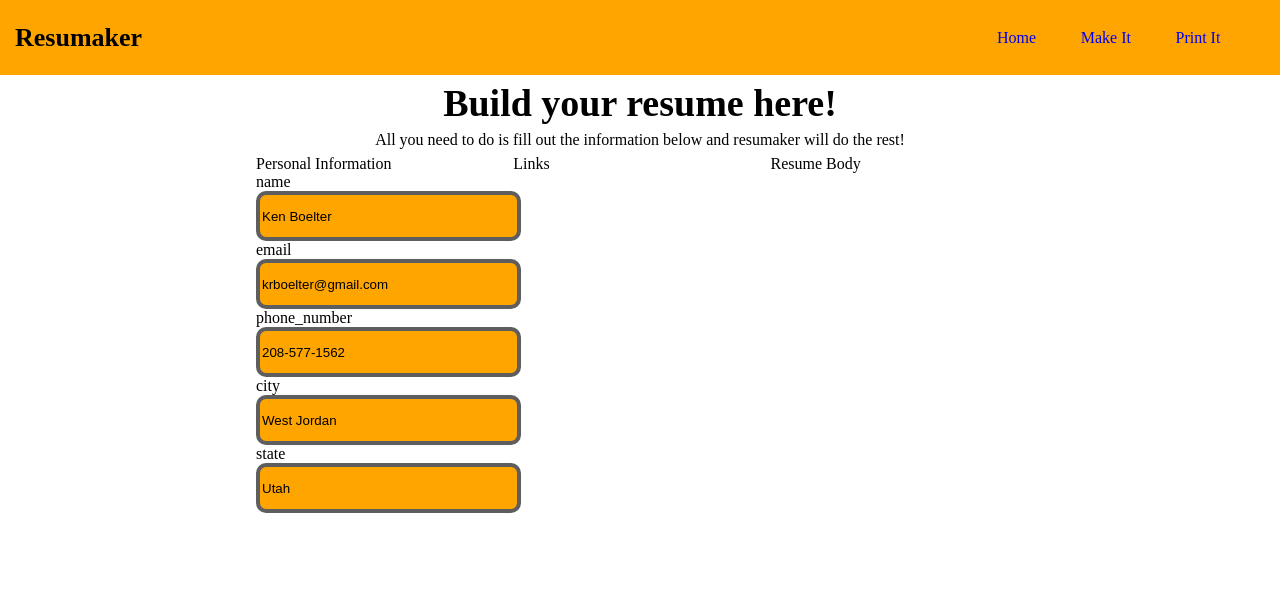
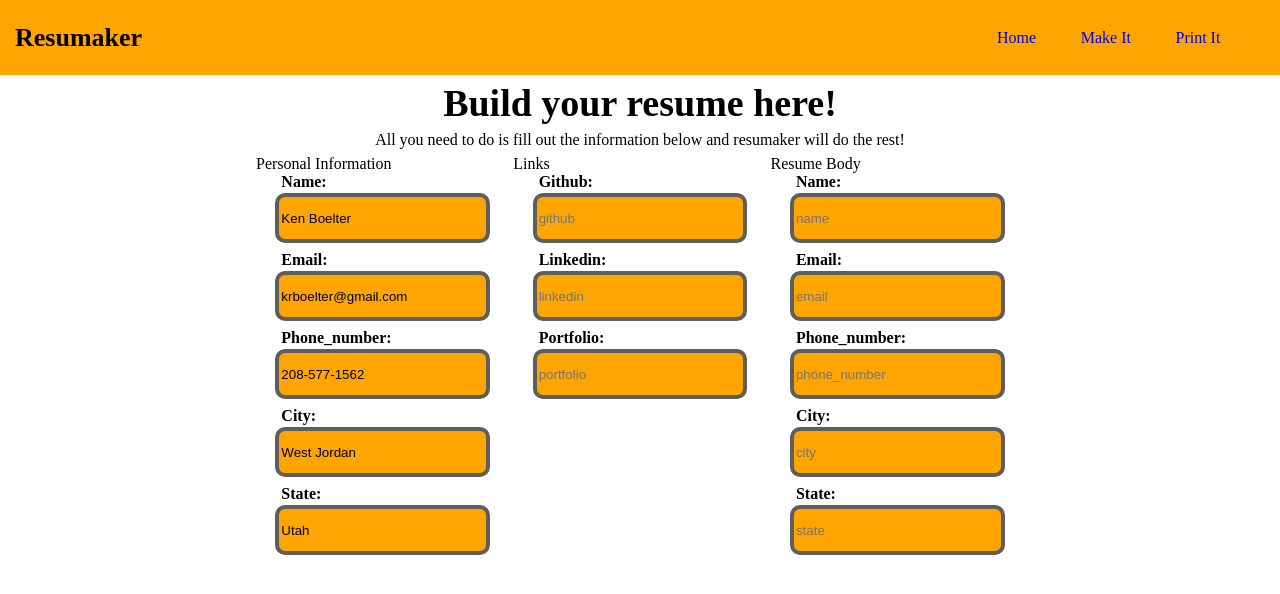
Before and after one commit to krboelter/resumaker, a React (Create React App) app: page /makeit in a window 1280 px wide. Shown: the top 594 px of the page. Built offline with nearby package versions, Linux system fonts and the light colour scheme.

Commit message:
fixed labels

```diff
--- a/src/components/InputField.js
+++ b/src/components/InputField.js
@@ -3,22 +3,35 @@ import styled from 'styled-components'
 
 export default function InputField(props) {
     return (
-        <div>
-            <Label>{props.key}</Label>
+        <Container>
+            <Label>{props.fieldKey}:</Label>
             <Input
-                placeholder = {props.key}
+                name = {props.name}
+                placeholder = {props.fieldKey}
                 value = {props.value}
+                onChange = {props.onChange}
             />
-        </div>
+        </Container>
     )
 }
 
+const Container = styled.div`
+    width: 100%;
+    display: flex;
+    flex-direction: column;
+`
+
 const Label = styled.label`
-    width: 100%;
+    width: 80%;
+    margin: auto;
+    text-transform: capitalize;
+    font-size: 16px;
+    font-weight: bold;
 `
 
 const Input = styled.input`
-    width: 100%;
+    width: 80%;
+    margin: 2px auto 8px auto;
     height: 40px;
     background-color: orange;
     border: 4px solid #5e5e5e;
--- a/src/components/MakeIt.js
+++ b/src/components/MakeIt.js
@@ -12,11 +12,19 @@ export default function MakeIt() {
         state: "Utah"
     })
 
-    useEffect(() => {
-        Object.entries(fieldItems).forEach(([key, value]) => {
-            console.log(key, value)
-        })
-    }, [])
+    const [links, setLinks] = useState({
+        github: "",
+        linkedin: "",
+        portfolio: "",
+    })
+
+    const [resumeBody, setResumeBody] = useState({
+        name: "",
+        email: "",
+        phone_number: "",
+        city: "",
+        state: ""
+    })
 
     return (
         <Container>
@@ -27,16 +35,25 @@ export default function MakeIt() {
                     Personal Information
                     {Object.entries(fieldItems).map(([key, value]) => (
                         <div>
-                            <label>{key}</label>
-                            <InputField key={key} value={value} />
+                            <InputField fieldKey={key} value={value} />
                         </div>
                     ))}
                 </SetContainer>
                 <SetContainer>
                     Links
+                    {Object.entries(links).map(([key, value]) => (
+                        <div>
+                            <InputField fieldKey={key} value={value} />
+                        </div>
+                    ))}
                 </SetContainer>
                 <SetContainer>
                     Resume Body
+                    {Object.entries(resumeBody).map(([key, value]) => (
+                        <div>
+                            <InputField fieldKey={key} value={value} />
+                        </div>
+                    ))}
                 </SetContainer>
             </Form>
         </Container>
```
